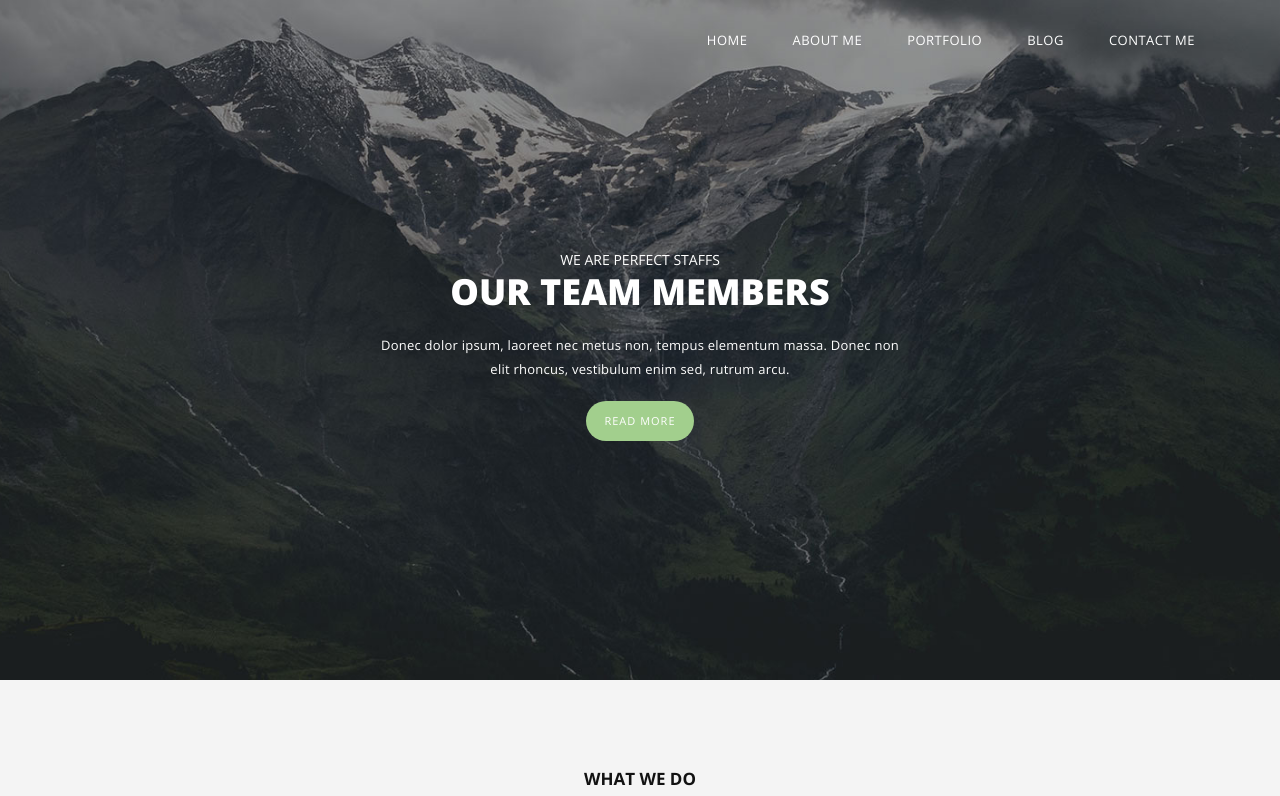
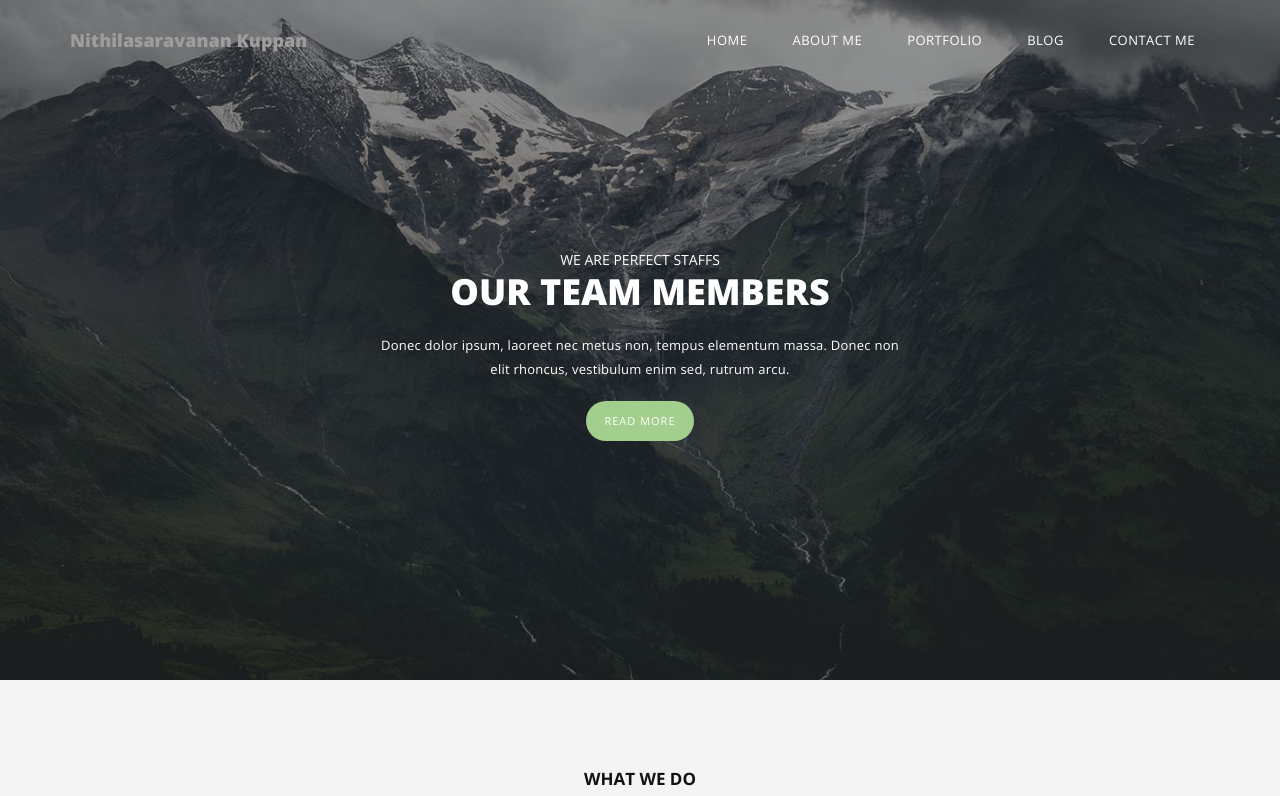
Before and after one commit to NithilaSaravanan/nithilasaravanan.github.io, a plain HTML site: page index.html in a window 1280 px wide. Shown: the top 796 px of the page. Drawn offline with nearby package versions, Linux system fonts and the light colour scheme.

Commit message:
Update index.html

```diff
--- a/index.html
+++ b/index.html
@@ -37,9 +37,9 @@ http://www.tooplate.com/view/2089-meteor
                         <span class="icon-bar"></span>
                         <span class="icon-bar"></span>
                     </button>
-                    <!--<a href="#" class="navbar-brand scroll-top">
-                        <div class="logo"></div>
-                    </a>-->
+                    <a href="#" class="navbar-brand scroll-top">
+                        Nithilasaravanan Kuppan
+                    </a>
                 </div>
                 <!--/.navbar-header-->
                 <div id="main-nav" class="collapse navbar-collapse">
```
